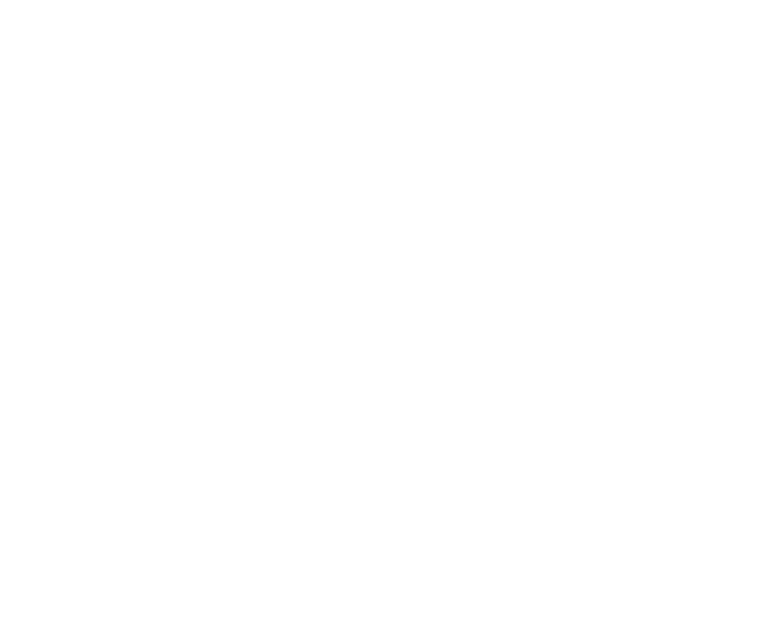
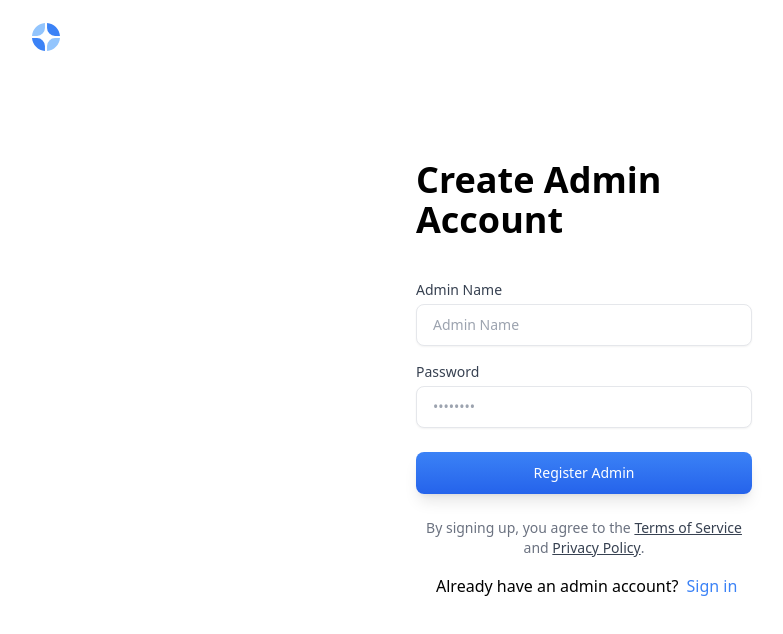
Before and after one commit to Pranavk-official/mern-boilerplate, a React (Vite) app in the folder frontend/: page /admin/sign-up in a window 1280 px wide. Before the commit this address had no page. Shown: the top 634 px of the page, without its empty margins (56-839 px from the left). Built offline with nearby package versions, Linux system fonts and the light colour scheme.

Commit message:
feat(backend & frontend): Added admin signup

```diff
--- a/frontend/src/App.jsx
+++ b/frontend/src/App.jsx
@@ -15,6 +15,7 @@
 import AdminPrivateRoute from "./components/admin/AdminPrivateRoute";
 import EditUser from "./pages/admin/EditUser";
 import AddUser from "./pages/admin/AddUser";
+import AdminSignUp from "./pages/admin/AdminSignup";
 
 function App() {
   return (
@@ -31,6 +32,7 @@
 
       <Routes>
         <Route path="/admin" element={<Login />} />
+        <Route path="/admin/sign-up" element={<AdminSignUp />} />
 
         <Route element={<AdminPrivateRoute />}>
           <Route path="/admin/home" element={<AdminHome />} />
--- /dev/null
+++ b/frontend/src/pages/admin/AdminSignup.jsx
@@ -0,0 +1,147 @@
+import { useState } from "react";
+import { Link, useNavigate } from "react-router-dom";
+import { useDispatch } from "react-redux";
+import { adminSignup } from "../../store/admin/adminSlice";
+import Header from "../../components/auth/Header";
+
+export default function AdminSignUp() {
+  const [formData, setFormData] = useState({
+    name: "",
+    password: "",
+  });
+  const [error, setError] = useState(null);
+  const [loading, setLoading] = useState(false);
+
+  const navigate = useNavigate();
+  const dispatch = useDispatch();
+
+  const handleChange = (e) => {
+    setFormData({ ...formData, [e.target.id]: e.target.value });
+  };
+
+  const handleSubmit = async (e) => {
+    e.preventDefault();
+    try {
+      setLoading(true);
+      const res = await fetch("/api/admin/signup", {
+        method: "POST",
+        headers: {
+          "Content-Type": "application/json",
+        },
+        body: JSON.stringify(formData),
+      });
+      const data = await res.json();
+      setLoading(false);
+      if (data.success === false) {
+        setError(data.message);
+        return;
+      }
+      dispatch(adminSignup(data));
+      navigate("/admin");
+    } catch (err) {
+      console.log(err);
+      setLoading(false);
+      setError("An error occurred. Please try again.");
+    }
+  };
+
+  return (
+    <>
+      <Header />
+      <div className="w-full">
+        <div className="flex h-full flex-col justify-center before:min-h-[4rem] before:flex-1 after:flex-1 md:before:min-h-[5rem] mt-0">
+          <div className="px-4 sm:px-6">
+            <div className="mx-auto w-full max-w-sm">
+              <div className="py-16 md:py-20">
+                <div className="max-w-md mx-auto p-6 pt-0">
+                  <div className="mb-10">
+                    <h1 className="text-4xl font-bold">Create Admin Account</h1>
+                  </div>
+
+                  {error && (
+                    <p className="text-red-700 mt-5 mb-5 font-semibold">
+                      {error}
+                    </p>
+                  )}
+
+                  <form onSubmit={handleSubmit}>
+                    <div className="space-y-4">
+                      <div>
+                        <label
+                          className="mb-1 block text-sm font-medium text-gray-700"
+                          htmlFor="name"
+                        >
+                          Admin Name
+                        </label>
+                        <input
+                          id="name"
+                          className="form-input w-full py-2"
+                          type="text"
+                          placeholder="Admin Name"
+                          required
+                          onChange={handleChange}
+                        />
+                      </div>
+                      <div>
+                        <label
+                          className="mb-1 block text-sm font-medium text-gray-700"
+                          htmlFor="password"
+                        >
+                          Password
+                        </label>
+                        <input
+                          id="password"
+                          className="form-input w-full py-2"
+                          type="password"
+                          autoComplete="on"
+                          placeholder="••••••••"
+                          required
+                          onChange={handleChange}
+                        />
+                      </div>
+                    </div>
+                    <div className="mt-6 space-y-3">
+                      <button
+                        className="btn w-full bg-gradient-to-t from-blue-600 to-blue-500 bg-[length:100%_100%] bg-[bottom] text-white shadow hover:bg-[length:100%_150%]"
+                        disabled={loading}
+                      >
+                        {loading ? "Loading..." : "Register Admin"}
+                      </button>
+                    </div>
+                  </form>
+
+                  <div className="mt-6 text-center">
+                    <p className="text-sm text-gray-500">
+                      By signing up, you agree to the{" "}
+                      <Link
+                        to="#"
+                        className="whitespace-nowrap font-medium text-gray-700 underline hover:no-underline"
+                      >
+                        Terms of Service
+                      </Link>{" "}
+                      and{" "}
+                      <Link
+                        to="#"
+                        className="whitespace-nowrap font-medium text-gray-700 underline hover:no-underline"
+                      >
+                        Privacy Policy
+                      </Link>
+                      .
+                    </p>
+                  </div>
+
+                  <div className="flex gap-2 mt-4 ml-5">
+                    <p>Already have an admin account?</p>
+                    <Link to="/admin">
+                      <span className="text-blue-500">Sign in</span>
+                    </Link>
+                  </div>
+                </div>
+              </div>
+            </div>
+          </div>
+        </div>
+      </div>
+    </>
+  );
+}
--- a/frontend/src/store/admin/adminSlice.js
+++ b/frontend/src/store/admin/adminSlice.js
@@ -1,29 +1,34 @@
 import { createSlice } from "@reduxjs/toolkit";
 
-const initialState ={
-    admin:null,
-    isLogged:false,
-}
+const initialState = {
+  admin: null,
+  isLogged: false,
+};
 
 const adminSlice = createSlice({
-    name:'admin',
+  name: "admin",
   initialState,
-    reducers:{
-        adminLogin:(state,action)=>{
+  reducers: {
+    adminLogin: (state, action) => {
       state.admin = action.payload;
-            state.isLogged =true;
+      state.isLogged = true;
     },
-        adminLoginFailure:(state,action)=>{
+    adminLoginFailure: (state, action) => {
       state.isLogged = action.payload;
-            state.isLogged =false;
-            state.admin=null;
+      state.isLogged = false;
+      state.admin = null;
     },
-        adminLogout :(state)=>{
+    adminLogout: (state) => {
       state.admin = null;
-            state.isLogged =false;
-        }
-    }
-})
+      state.isLogged = false;
+    },
+    adminSignup: (state, action) => {
+      state.admin = action.payload;
+      state.isLogged = true;
+    },
+  },
+});
 
-export const {adminLogin,adminLoginFailure,adminLogout} = adminSlice.actions;
+export const { adminLogin, adminLoginFailure, adminLogout, adminSignup } =
+  adminSlice.actions;
 export default adminSlice.reducer;
```
Also changed, not shown: 2 other files (tests, documents, lock files or other folders). Lines whose indentation alone changed are shown as unchanged.
